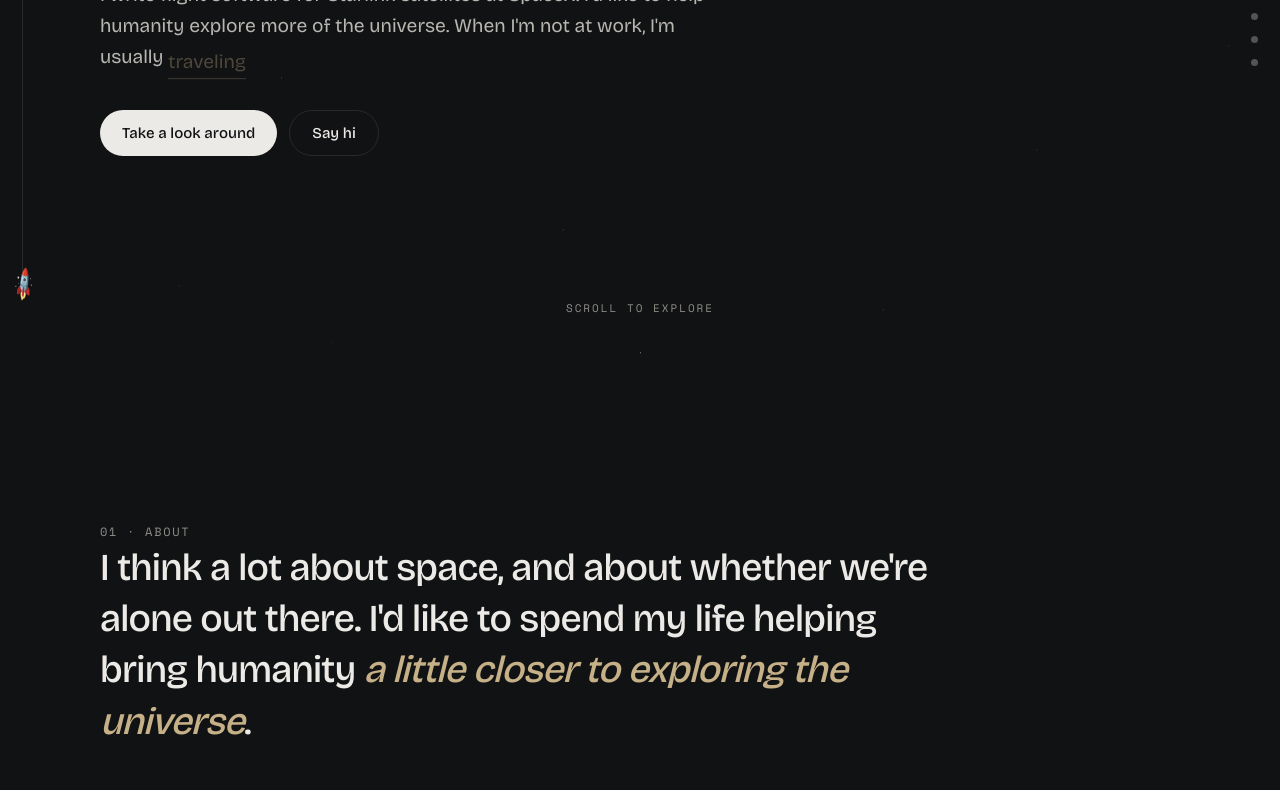
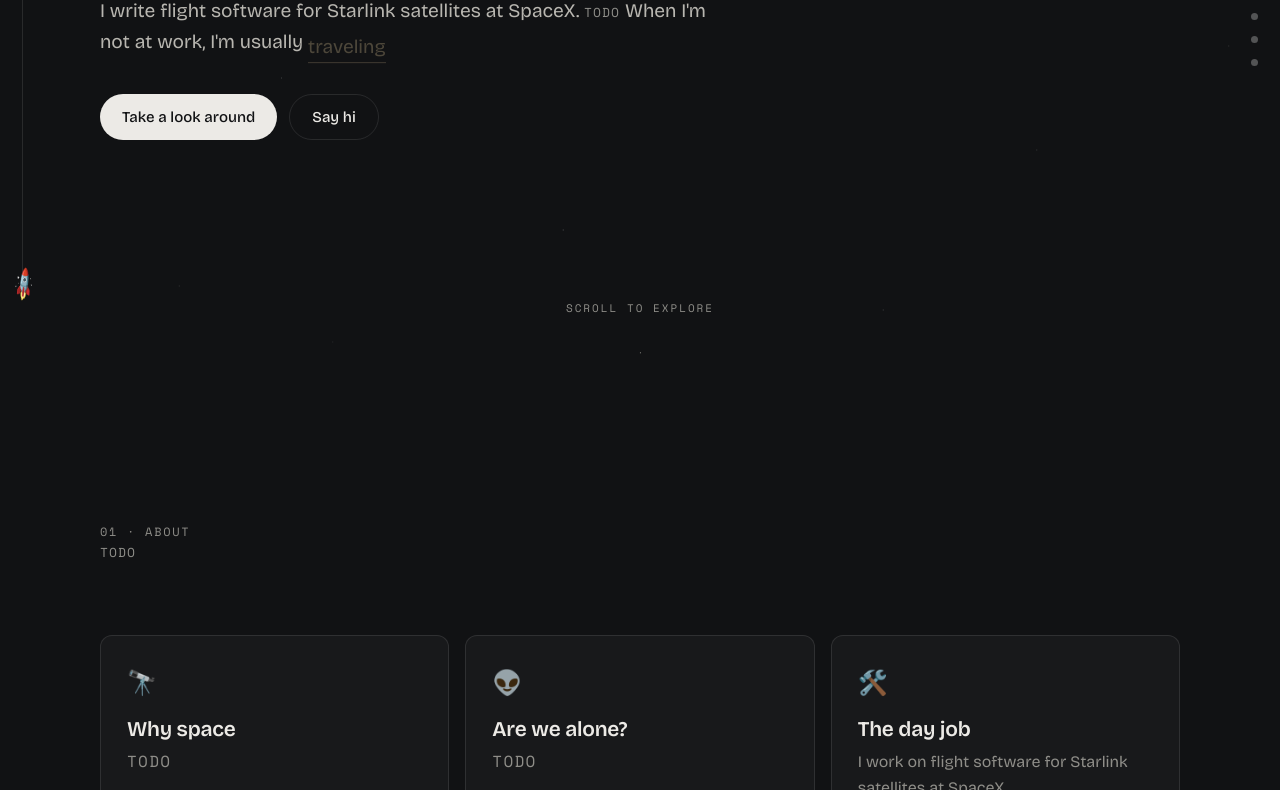
Before and after one commit to neelkdutta/neelkdutta.space, a plain HTML site: page index.html in a window 1280 px wide. Shown: the part 418-1208 px from the top of the page. Drawn offline with nearby package versions, Linux system fonts and the light colour scheme.

Commit message:
Replace placeholder copy with TODOs

```diff
--- a/index.html
+++ b/index.html
@@ -4,7 +4,7 @@
 <meta charset="utf-8">
 <meta name="viewport" content="width=device-width, initial-scale=1">
 <title>Neel Dutta · flight software @ SpaceX</title>
-<meta name="description" content="Hi, I'm Neel. I write flight software for Starlink satellites at SpaceX. I dive, ski, and travel when I can, and I think a lot about space.">
+<meta name="description" content="Neel Dutta, flight software engineer working on Starlink at SpaceX.">
 <meta name="theme-color" content="#111214">
 <link rel="preconnect" href="https://fonts.googleapis.com">
 <link rel="preconnect" href="https://fonts.gstatic.com" crossorigin>
@@ -272,6 +272,8 @@ footer kbd{border:1px solid var(--line);border-radius:4px;padding:1px 6px;font-s
   .reveal{opacity:1;transform:none}
 }
 
+.todo{color:var(--mute);font-family:var(--mono);font-size:13px;letter-spacing:.08em}
+
 </style>
 </head>
 <body>
@@ -294,9 +296,9 @@ footer kbd{border:1px solid var(--line);border-radius:4px;padding:1px 6px;font-s
 <!-- HERO -->
 <section id="hero">
   <div class="wrap">
-    <span class="hi"><span class="dot"></span>Hello from Seattle</span>
+    <span class="hi"><span class="dot"></span><span class="todo">TODO</span></span>
     <h1>Hey, I'm <span class="grad">Neel</span></h1>
-    <p class="lead">I write flight software for Starlink satellites at SpaceX. I'd like to help humanity explore more of the universe. When I'm not at work, I'm usually <span class="rotator" id="rot">diving</span></p>
+    <p class="lead">I write flight software for Starlink satellites at SpaceX. <span class="todo">TODO</span> When I'm not at work, I'm usually <span class="rotator" id="rot">diving</span></p>
     <div class="hero-cta">
       <button class="btn" id="launchBtn">Take a look around</button>
       <a class="btn ghost" href="#contact">Say hi</a>
@@ -309,10 +311,10 @@ footer kbd{border:1px solid var(--line);border-radius:4px;padding:1px 6px;font-s
 <section id="mission">
   <div class="wrap">
     <p class="eyebrow reveal">01 · about</p>
-    <p class="big reveal">I think a lot about space, and about whether we're alone out there. I'd like to spend my life helping bring humanity <em>a little closer to exploring the universe</em>.</p>
+    <p class="todo reveal">TODO</p>
     <div class="mission-row">
-      <div class="card reveal"><div class="emo">🔭</div><h3>Why space</h3><p>There's a lot of universe out there. I'd like to help us understand more of it.</p></div>
-      <div class="card reveal"><div class="emo">👽</div><h3>Are we alone?</h3><p>I don't know if we're alone. I hope I get to be around if we ever find out.</p></div>
+      <div class="card reveal"><div class="emo">🔭</div><h3>Why space</h3><p class="todo">TODO</p></div>
+      <div class="card reveal"><div class="emo">👽</div><h3>Are we alone?</h3><p class="todo">TODO</p></div>
       <div class="card reveal"><div class="emo">🛠️</div><h3>The day job</h3><p>I work on flight software for Starlink satellites at SpaceX.</p></div>
     </div>
   </div>
@@ -375,7 +377,7 @@ footer kbd{border:1px solid var(--line);border-radius:4px;padding:1px 6px;font-s
     <div class="card reveal" style="padding:30px;max-width:620px">
       <p class="eyebrow">scuba</p>
       <h3 style="font-size:34px;margin:10px 0 8px">Scuba</h3>
-      <p style="color:var(--soft)">I love diving. It's quiet down there, and a good way to get out of my head.</p>
+      <p class="todo">TODO</p>
       <div class="ph" style="min-height:140px;margin-top:18px"><span><b>📷</b>photo: scuba</span></div>
     </div>
   </div>
@@ -387,14 +389,14 @@ footer kbd{border:1px solid var(--line);border-radius:4px;padding:1px 6px;font-s
       <div class="card reveal">
         <p class="eyebrow">skiing</p>
         <h3 style="font-size:34px;margin:10px 0 8px">Skiing</h3>
-        <p style="color:var(--soft)">Living in Seattle means the mountains are close. I like a quiet day on snow, and ski trips with friends are how I like to spend winter.</p>
+        <p class="todo">TODO</p>
         <div class="ph" style="min-height:140px;margin-top:18px"><span><b>🏔️</b>photo: skiing</span></div>
         <div class="slope" aria-hidden="true"><span class="skier">⛷️</span></div>
       </div>
       <div class="card reveal">
         <p class="eyebrow">gym</p>
         <h3 style="font-size:34px;margin:10px 0 8px">The gym</h3>
-        <p style="color:var(--soft)">I go to the gym every day. It's a simple reset, and an hour I'm glad I have.</p>
+        <p class="todo">TODO</p>
         <div class="ph" style="min-height:140px;margin-top:18px"><span><b>🏋️</b>photo: the gym</span></div>
       </div>
     </div>
@@ -406,17 +408,17 @@ footer kbd{border:1px solid var(--line);border-radius:4px;padding:1px 6px;font-s
   <div class="wrap">
     <p class="eyebrow reveal">05 · travel</p>
     <h2 class="reveal">A few <span class="grad">places</span> I've been</h2>
-    <p class="lead reveal">I travel whenever I can. Here's most of where I've been.</p>
+    <p class="todo reveal">TODO</p>
     <p class="reveal" style="color:var(--mute);font:12px var(--mono);letter-spacing:.04em;margin-top:10px">8 countries: US, Canada, Mexico, Iceland, Switzerland, France, Morocco, India.</p>
     <div class="globe-wrap">
       <canvas id="globe" class="reveal" aria-label="Spinning globe with places I've been marked"></canvas>
       <div class="flips reveal">
-        <button class="flip" data-place="iceland"><div class="in"><div class="f"><span class="fl">🇮🇸</span><div><b>Iceland</b><br><small>TAP TO FLIP</small></div></div><div class="b">Glaciers, volcanoes, and black-sand beaches. It felt a little otherworldly.</div></div></button>
-        <button class="flip" data-place="switzerland"><div class="in"><div class="f"><span class="fl">🇨🇭</span><div><b>Switzerland</b><br><small>TAP TO FLIP</small></div></div><div class="b">Beautiful mountains, and the trains run on time.</div></div></button>
-        <button class="flip" data-place="india"><div class="in"><div class="f"><span class="fl">🇮🇳</span><div><b>India</b><br><small>TAP TO FLIP</small></div></div><div class="b">Colorful, busy in the best way, and excellent food on every corner.</div></div></button>
-        <button class="flip" data-place="mexico"><div class="in"><div class="f"><span class="fl">🇲🇽</span><div><b>Mexico</b><br><small>CABO · TAP TO FLIP</small></div></div><div class="b">Warm weather, good food, and water I was happy to jump into.</div></div></button>
-        <button class="flip" data-place="morocco"><div class="in"><div class="f"><span class="fl">🇲🇦</span><div><b>Morocco</b><br><small>TAP TO FLIP</small></div></div><div class="b">A few days in Marrakech. Warm, busy, and easy to wander.</div></div></button>
-        <button class="flip" data-place="canada"><div class="in"><div class="f"><span class="fl">🇨🇦</span><div><b>Canada</b><br><small>BANFF &amp; WHISTLER</small></div></div><div class="b">Banff and Whistler. Quiet mountains, and good days outside.</div></div></button>
+        <button class="flip" data-place="iceland"><div class="in"><div class="f"><span class="fl">🇮🇸</span><div><b>Iceland</b><br><small>TAP TO FLIP</small></div></div><div class="b"><span class="todo">TODO</span></div></div></button>
+        <button class="flip" data-place="switzerland"><div class="in"><div class="f"><span class="fl">🇨🇭</span><div><b>Switzerland</b><br><small>TAP TO FLIP</small></div></div><div class="b"><span class="todo">TODO</span></div></div></button>
+        <button class="flip" data-place="india"><div class="in"><div class="f"><span class="fl">🇮🇳</span><div><b>India</b><br><small>TAP TO FLIP</small></div></div><div class="b"><span class="todo">TODO</span></div></div></button>
+        <button class="flip" data-place="mexico"><div class="in"><div class="f"><span class="fl">🇲🇽</span><div><b>Mexico</b><br><small>CABO · TAP TO FLIP</small></div></div><div class="b"><span class="todo">TODO</span></div></div></button>
+        <button class="flip" data-place="morocco"><div class="in"><div class="f"><span class="fl">🇲🇦</span><div><b>Morocco</b><br><small>TAP TO FLIP</small></div></div><div class="b"><span class="todo">TODO</span></div></div></button>
+        <button class="flip" data-place="canada"><div class="in"><div class="f"><span class="fl">🇨🇦</span><div><b>Canada</b><br><small>BANFF &amp; WHISTLER</small></div></div><div class="b"><span class="todo">TODO</span></div></div></button>
       </div>
     </div>
   </div>
@@ -428,7 +430,7 @@ footer kbd{border:1px solid var(--line);border-radius:4px;padding:1px 6px;font-s
     <div class="crew reveal">
       <p class="eyebrow">06 · friends</p>
       <h2>The people around me</h2>
-      <p>The thing I care about most isn't work. It's my friends, and the people who've looked out for me. They keep me grounded and make everything better. If you're one of them: thank you.</p>
+      <p class="todo">TODO</p>
       <div class="crew-ph"><div class="ph"><span><b>📸</b>photo: friends</span></div><div class="ph"><span><b>🎉</b>photo: a good night out</span></div><div class="ph"><span><b>🏕️</b>photo: a trip together</span></div></div>
     </div>
   </div>
@@ -439,7 +441,7 @@ footer kbd{border:1px solid var(--line);border-radius:4px;padding:1px 6px;font-s
   <div class="wrap">
     <p class="eyebrow reveal">07 · contact</p>
     <h2 class="reveal">Say <span class="grad">hi</span></h2>
-    <p class="lead reveal" style="margin:0 auto">If you want to talk about space, diving, music, or skiing, I'd like that.</p>
+    <p class="todo reveal" style="margin:0 auto">TODO</p>
     <div class="socials reveal">
       <a href="https://linkedin.com/in/neelkdutta" target="_blank" rel="noopener" aria-label="LinkedIn (opens in a new tab)">LinkedIn <small>↗</small></a>
       <a href="https://www.instagram.com/neel.k.dutta/" target="_blank" rel="noopener" aria-label="Instagram (opens in a new tab)">Instagram <small>↗</small></a>
@@ -585,7 +587,7 @@ if(!RM)new IntersectionObserver((es,o)=>{if(es[0].isIntersecting){o.disconnect()
 document.fonts&&document.fonts.ready.then(tlayout);
 
 /* ---------- alien easter egg ---------- */
-const msg="> incoming...\n\n\"We picked up a signal from Seattle. Tell Neel hello, and that the offer to visit still stands.\"\n\n> end of transmission";
+const msg="TODO";
 let typing;
 function alien(){const o=$('#alien'),pre=$('#alienMsg');o.classList.add('on');$('#alienClose').focus();clearInterval(typing);pre.textContent='';if(RM){pre.textContent=msg;return}let i=0;typing=setInterval(()=>{pre.textContent=msg.slice(0,++i);if(i>=msg.length)clearInterval(typing)},18)}
 function closeAlien(){$('#alien').classList.remove('on');clearInterval(typing)}
```
